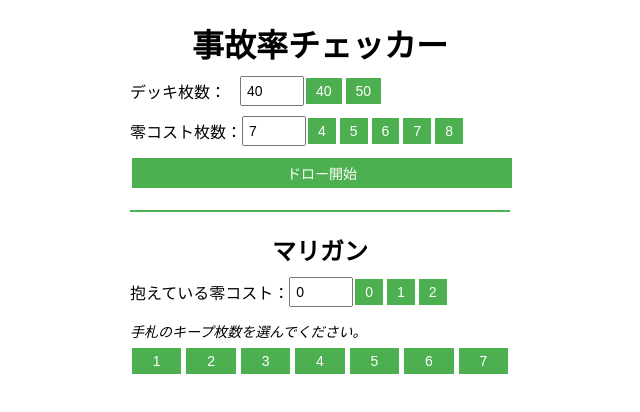
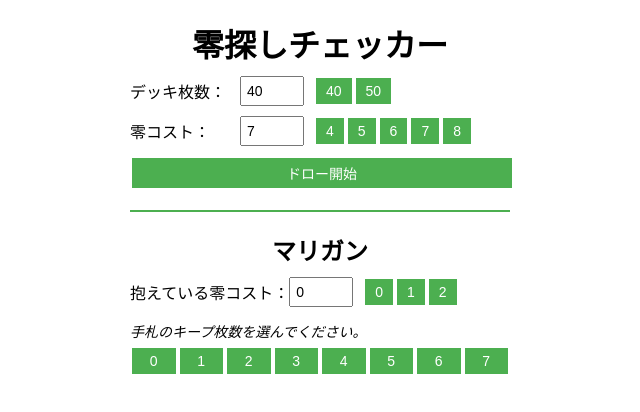
Before and after one commit to hanil524/0cost-checker, a plain HTML site: page index.html in a window 1280 px wide. Shown: the whole page, without its empty margins (320-960 px from the left). Drawn offline with Linux system fonts and the light colour scheme.

Commit message:
Update index.html

```diff
--- a/index.html
+++ b/index.html
@@ -31,6 +31,7 @@
         width: 50px;
         padding: 5px;
         font-size: 14px;
+        margin-right: 10px;
       }
       button {
         background-color: #4caf50;
@@ -50,8 +51,9 @@
         justify-content: space-between;
       }
       .mulligan-buttons button {
-        flex: 0 0 calc(14% - 4px);
-        margin-bottom: 5px;
+        flex: 0 0 calc(12.5% - 4px);
+        margin: 2px;
+        padding: 5px 0;
       }
       #result,
       #mulliganResult {
@@ -70,7 +72,7 @@
     </style>
   </head>
   <body>
-    <h1>事故率チェッカー</h1>
+    <h1>零探しチェッカー</h1>
     <div class="input-group">
       <label for="deckSize">デッキ枚数：</label>
       <input type="number" id="deckSize" min="1" value="40" />
@@ -78,7 +80,7 @@
       <button onclick="setDeckSize(50)">50</button>
     </div>
     <div class="input-group">
-      <label for="zeroCount">零コスト枚数：</label>
+      <label for="zeroCount">零コスト：</label>
       <input type="number" id="zeroCount" min="0" value="7" />
       <button onclick="setZeroCount(4)">4</button>
       <button onclick="setZeroCount(5)">5</button>
@@ -103,6 +105,7 @@
     </div>
     <p class="explanation"><i>手札のキープ枚数を選んでください。</i></p>
     <div class="mulligan-buttons">
+      <button onclick="handleMulligan(0)">0</button>
       <button onclick="handleMulligan(1)">1</button>
       <button onclick="handleMulligan(2)">2</button>
       <button onclick="handleMulligan(3)">3</button>
@@ -114,6 +117,7 @@
     <div id="mulliganResult"></div>
 
     <script>
+      // JavaScript code remains unchanged
       function setDeckSize(size) {
         document.getElementById('deckSize').value = size;
         document.getElementById('zeroCount').focus();
```
